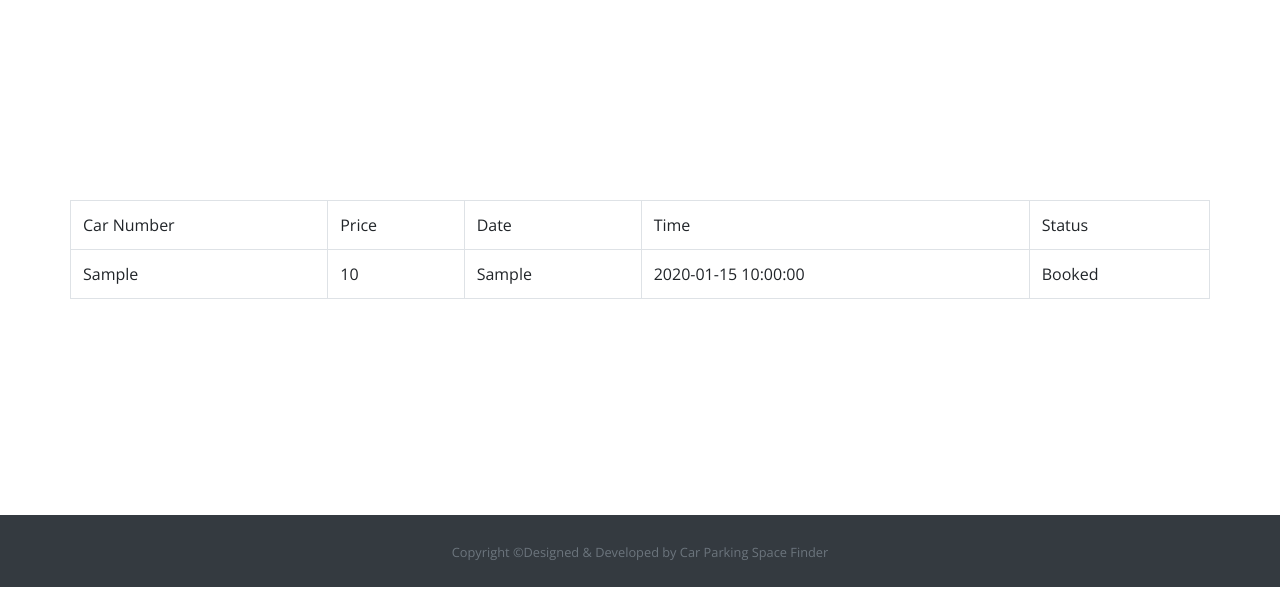
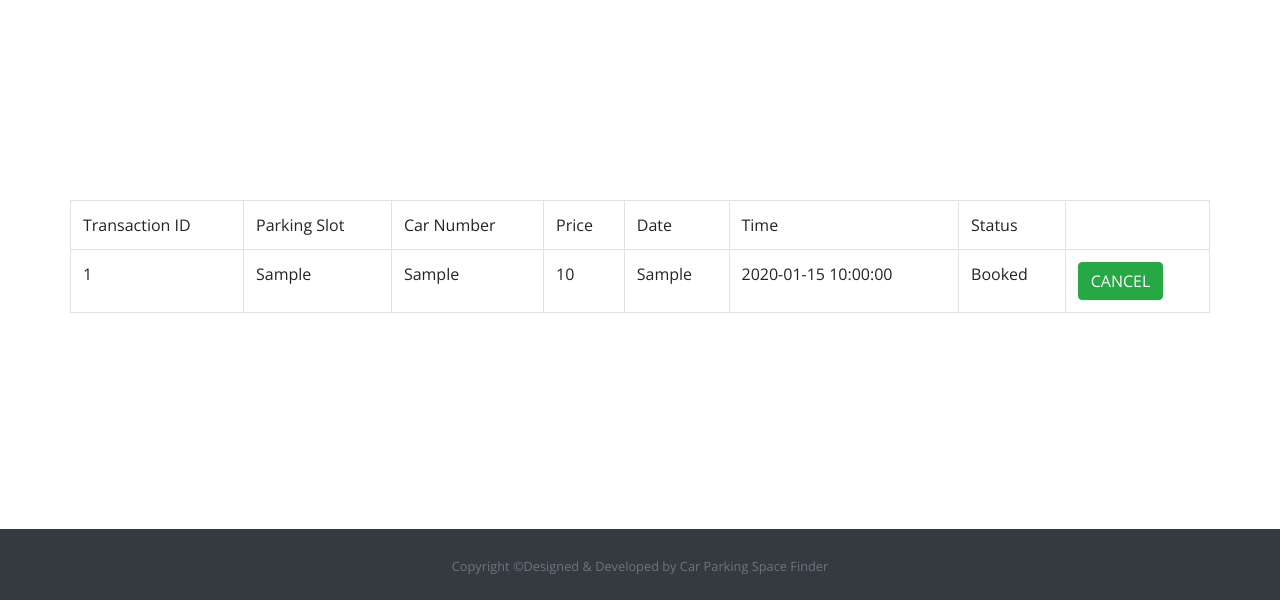
Before and after one commit to venkat-shiva-reddy-k/Car-Space-Finder, a PHP site: page /mybookings.php in a window 1280 px wide. Shown: the part 61-661 px from the top of the page. Run offline with PHP 8.4, Linux system fonts and the light colour scheme; the visitor is signed in with stand-in values (Sample User, id 1); tables that the repository leaves empty or names only in its code hold one stand-in row (values such as "Sample post"); some libraries are stand-ins or nearby versions.

Commit message:
Update mybookings.php

```diff
--- a/mybookings.php
+++ b/mybookings.php
@@ -79,6 +79,8 @@
 
             <table class="table table-stripped table-bordered">
                 <tr>
+                    <td>Transaction ID</td>
+                    <td>Parking Slot</td>
                     <td>Car Number</td>
                     <td>Price</td>
                     <td>Date</td>
@@ -93,7 +95,7 @@
 
             $email=$_SESSION["email"];
 
-            $sql = "SELECT * FROM booking where email='$email'";
+            $sql = "SELECT booking.id,booking.bid,booking.email,booking.carno,booking.price,booking.dat,booking.time,booking.status,parkingslots.pid,parkingslots.parkslot FROM `booking` join parkingslots on booking.pid=parkingslots.pid where email='$email'";
             $result = $conn->query($sql);
 
             if ($result->num_rows > 0) {
@@ -102,25 +104,22 @@
                     echo "
 
                     <tr>
+                     <td>" . $row["id"]. "   </td>
+                    <td>" . $row["parkslot"]. "   </td>
                     <td>" . $row["carno"]. "   </td>
                     <td>" . $row["price"]. "   </td>
                     <td>" . $row["dat"]. "   </td>
                     <td>" . $row["time"]. "   </td>
                     <td>" . $row["status"]. "   </td>
+                     <td>
+
+                   <a href='cancel.php?id=" . $row["bid"]. "'><button class='btn btn-success'  > Cancel </button> </a>
+
+                     </td>
                     </tr>
                     ";
 
 
-                    //  if($row["status"] == "Booked")
-                    // {
-                    //  echo '<button class="btn btn-success form-control" type="submit" disabled> ' . $row["status"] . ' </button>
-                    //  </div>';
-
-                    // }
-                    // else{
-                    //     echo '<button class="btn btn-success form-control" type="submit"> ' . $row["status"] . ' </button>
-                    //     </div>';
-                    // }
                 }
             } else {
                 echo "No Records Found";
```
